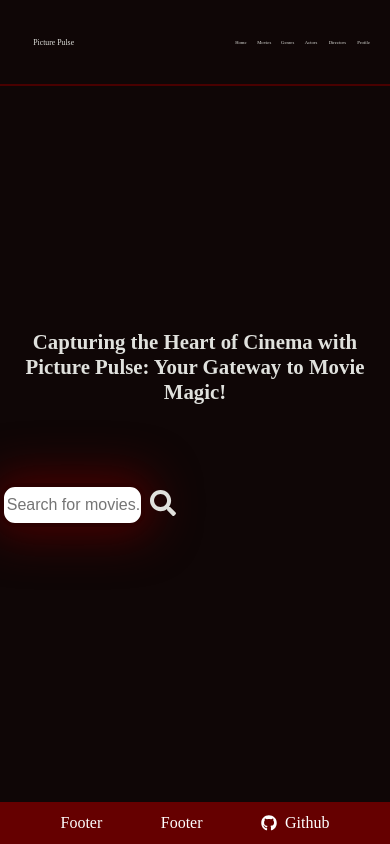
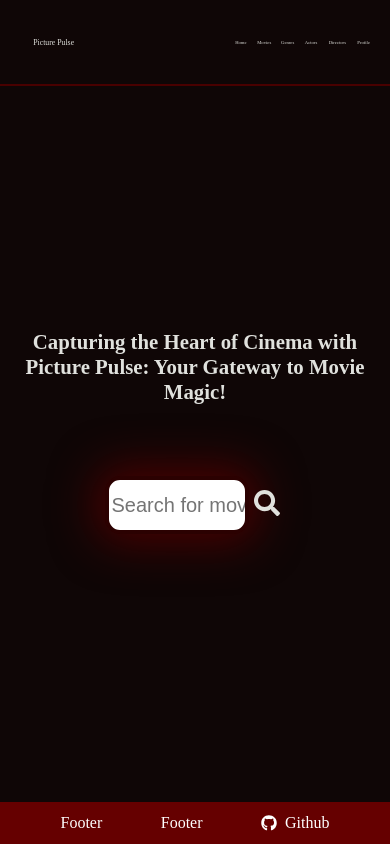
Before and after one commit to BrendanMcGaw/movie_database, a React (Create React App) app: page / in a window 390 px wide. Built offline with nearby package versions, Linux system fonts and the light colour scheme; a web font is replaced by a local one.

Commit message:
- Adjusted alignment, font size and height of input bar . More responsiveness.

```diff
--- a/src/Styles/SearchBarStyles.css
+++ b/src/Styles/SearchBarStyles.css
@@ -3,6 +3,7 @@
     width: 100%;
     display: flex;
     align-items: center;
+    justify-content: center;
 }
 
 .searchInput {
@@ -10,8 +11,8 @@
     border-radius: 15px;
     text-indent: 2%;
     width: 35vw;
-    height: 36px;
-    font-size: 16px;
+    height: 50px;
+    font-size: 20px;
     -webkit-box-shadow: 0px 0px 45px 9px rgba(73, 0, 0, 1);
     -moz-box-shadow: 0px 0px 45px 9px rgb(39, 39, 39);
     box-shadow: 0px 0px 45px 9px rgba(73, 0, 0, 1);
```
